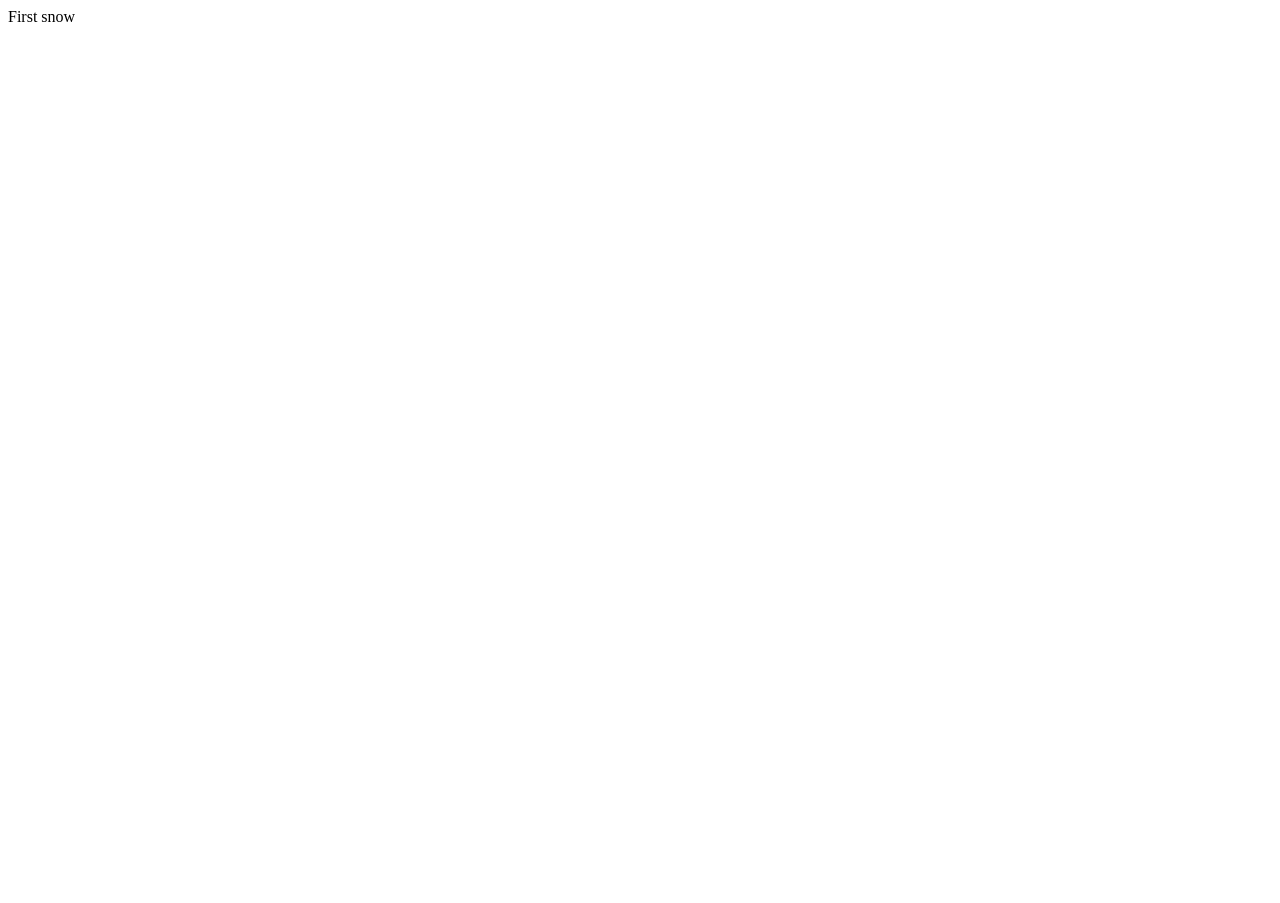
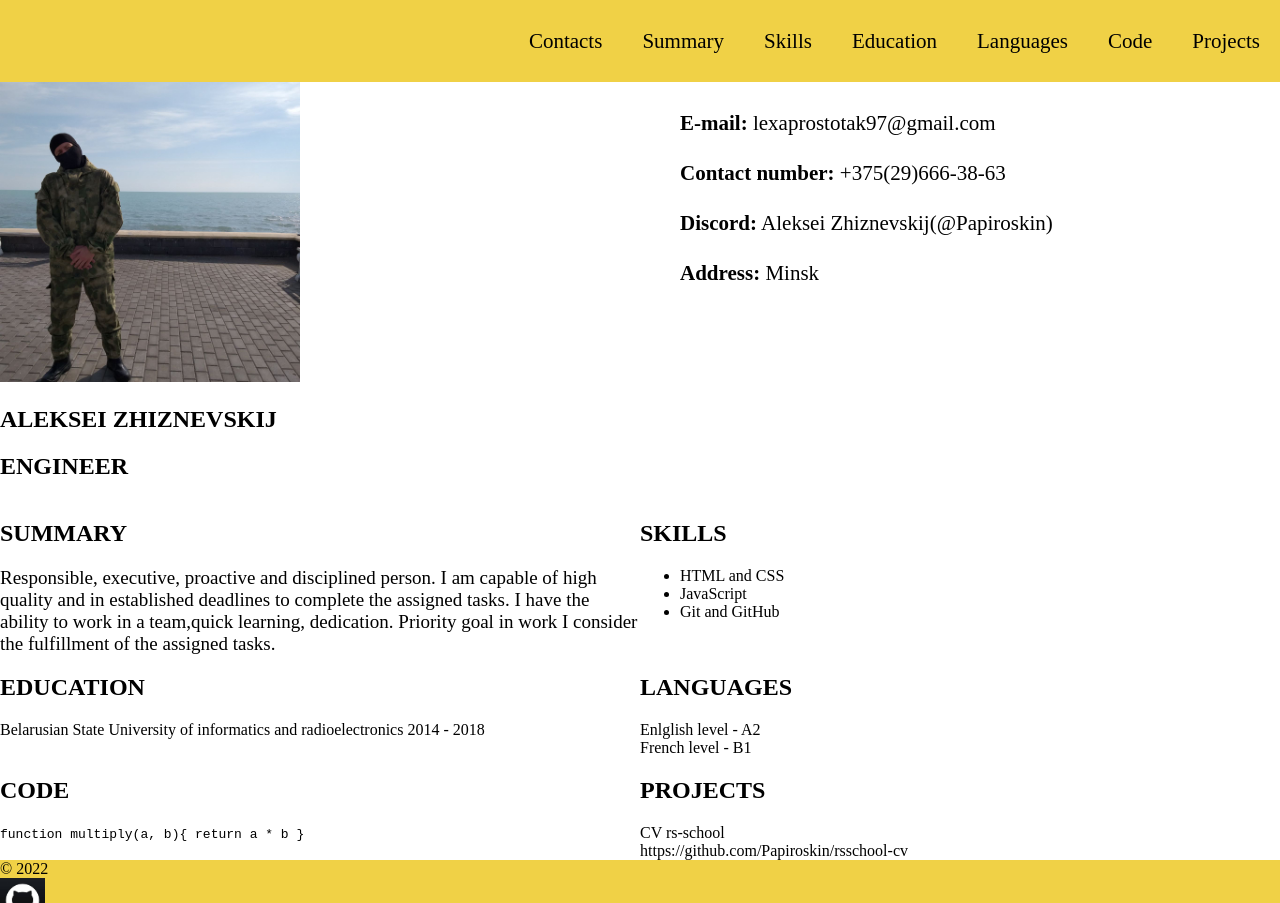
Before and after one commit to Papiroskin/rsschool-cv, a plain HTML site: page index.html in a window 1280 px wide. Shown: the top 903 px of the page. Before the commit the page ends 800 px from the top, so only its background shows below. Drawn offline with Linux system fonts and the light colour scheme.

Commit message:
feat: cv in html version 1.0

```diff
--- a/index.html
+++ b/index.html
@@ -4,9 +4,85 @@
     <meta charset="UTF-8">
     <meta http-equiv="X-UA-Compatible" content="IE=edge">
     <meta name="viewport" content="width=device-width, initial-scale=1.0">
-    <title>Document</title>
+    <title>cv</title>
+    <link rel="stylesheet" href="style.css">
+    <link rel="icon" href="assets/favicon.ico">
 </head>
 <body>
-    <div>First snow</div>
+    <header class="header">
+        <nav class="nav">
+            <ul class="nav-list">
+              <li class="nav-item"><a href="#contacts" class="nav-link">Contacts</a></li>
+              <li class="nav-item"><a href="#summary" class="nav-link">Summary</a></li>
+              <li class="nav-item"><a href="#skills" class="nav-link">Skills</a></li>
+              <li class="nav-item"><a href="#education" class="nav-link">Education</a></li>
+              <li class="nav-item"><a href="#languages" class="nav-link">Languages</a></li>
+              <li class="nav-item"><a href="#code" class="nav-link">Code</a></li>
+              <li class="nav-item"><a href="#projects" class="nav-link">Projects</a></li>
+            </ul>
+          </nav>
+    </header>
+    <main class="main-container">
+        <section class="section">
+            <img src="assets/img/Myphoto.jpg" alt="My photo" height="300px" width="300px">
+            <h1>ALEKSEI ZHIZNEVSKIJ</h1>
+            <h2>ENGINEER</h2>
+        </section>
+        <section class="section" id="Contacts">
+          <ul>
+              <li class="contacts-list"><b>E-mail:</b> lexaprostotak97@gmail.com</li>
+              <li class="contacts-list"><b>Contact number:</b> +375(29)666-38-63</li>
+              <li class="contacts-list"><b>Discord:</b> Aleksei Zhiznevskij(@Papiroskin)</li>
+              <li class="contacts-list"><b>Address:</b> Minsk</li>
+          </ul>
+        </section>
+        <section class="section" id="summary">
+        <h2>SUMMARY</h2>
+        <div class="summary-text">
+            Responsible, executive, proactive and disciplined person. I am capable of high quality and in established
+            deadlines to complete the assigned tasks. I have the ability to work in a team,quick learning, dedication.
+            Priority goal in work I consider the fulfillment of the assigned tasks.
+        </div>
+        </section>
+        <section class="section" id="skills">
+            <h2>SKILLS</h2>
+            <ul>
+                <li class=skills-list>HTML and CSS</li>
+                <li class=skills-list>JavaScript</li>
+                <li class=skills-list>Git and GitHub</li>
+            </ul>
+        </section>
+        <section class="section" id="education">
+            <h2>EDUCATION</h2>
+            <div>Belarusian State University of informatics and radioelectronics 2014 - 2018</div>
+        </section>
+        <section class="section" id="languages">
+            <h2>LANGUAGES</h2>
+            <div>Enlglish level - A2</div>
+            <div>French level - B1</div>
+        </section>
+        <section class="section" id="code">
+            <h2>CODE</h2>
+            <code>
+                function multiply(a, b){
+                 return a * b
+                }
+            </code>
+        </section>
+        <section class="section" id="projects">
+            <h2>PROJECTS</h2>
+            <div>CV rs-school</div>
+            <a>https://github.com/Papiroskin/rsschool-cv</a>
+        </section>
+    </main>
+    <footer class="footer" class="main-container">
+        <section class="section">
+            <div>© 2022</div>
+            <div><a href="https://github.com/Papiroskin"><img src="assets/img/git.jfif" alt="git" width="45px" height="45px"></a></div>
+        </section>
+        <section class="section">
+            <a href="https://rs.school/js/"><img src="assets/img/rs_school_js.jpg" alt="rs-school" width="100" height="50"></a>
+        </section>
+    </footer>
 </body>
 </html>
--- a/style.css
+++ b/style.css
@@ -1 +1,59 @@
-.block {color: brown;}
+@font-face {
+    font-family: 'Roboto';
+     src: url("assets/fonts/Roboto-Regular.ttf");
+   }
+body {
+    font-family: 'Roboto'
+    min-height: 100vh;
+    margin: 0px;
+    padding: 0px;
+    display: flex;
+    flex-direction: column;
+    justify-content: space-between;
+}
+ .nav-list {
+    display: flex;
+    justify-content: flex-end;
+    align-items: center;
+    list-style: none;
+ }
+.nav-link {
+    text-decoration: none;
+    color:black;
+    padding: 0 20px;
+    line-height: 50px;
+    transition: color 0.5s;
+    font-size: 21px;
+}
+.nav-link:hover {
+    color: white;
+}
+ html {
+    scroll-behavior: smooth;
+  }
+.header {
+    background-color: rgb(240, 209, 70);
+}
+.main-container {
+    display: flex;
+    flex-wrap: wrap;
+}
+.section {
+    width: 50%;
+}
+@media (max-width: 768px) {
+    .section {
+      width: 100%;
+    }
+  }
+  .contacts-list {
+    line-height: 50px;
+    font-size: 21px;
+    list-style: none;
+  }
+  .summary-text {
+      font-size: 19px;
+  }
+  .footer {
+      background-color: rgb(240, 209, 70)
+  }
```
Also changed, not shown: assets/favicon.ico (added), assets/fonts/Roboto-Regular.ttf (added), assets/img/Myphoto.jpg (added), assets/img/git.jfif (added), assets/img/rs_school_js.jpg (added).
